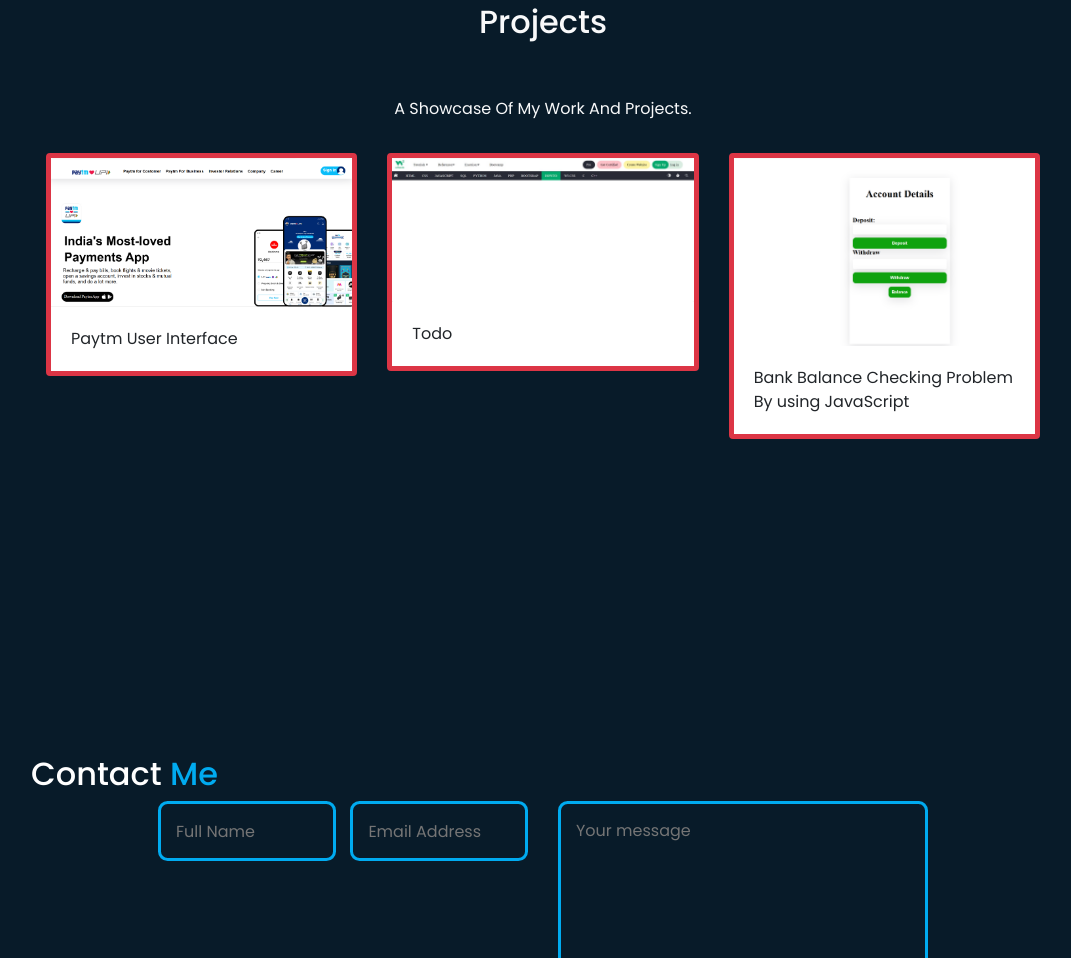
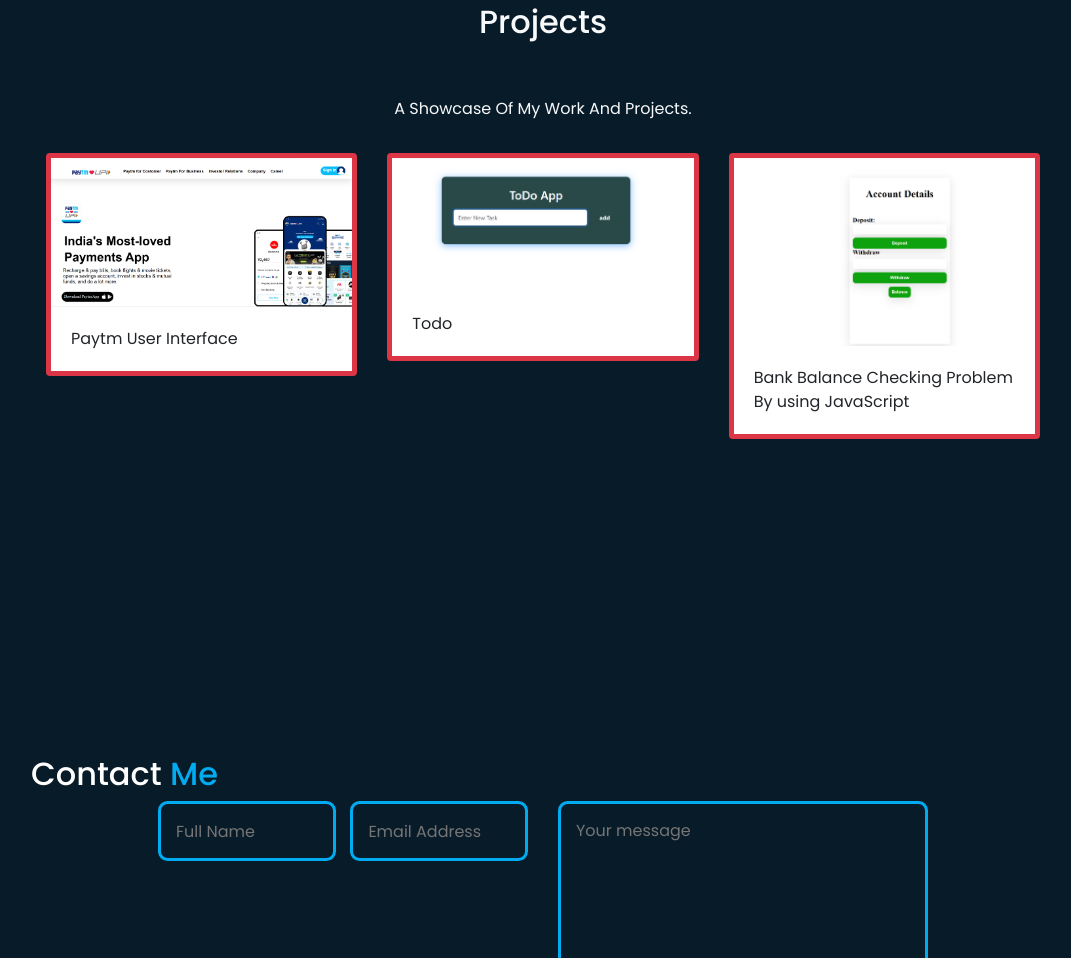
Before and after one commit to shaheedk/shaheedk-portfolio, a plain HTML site: page index.html in a window 1280 px wide. Shown: the part 2549-3507 px from the top of the page, without its empty margins (97-1168 px from the left). Drawn offline with nearby package versions, Linux system fonts and the light colour scheme; a script that the page names is missing.

Commit message:
index.html

```diff
--- a/index.html
+++ b/index.html
@@ -147,7 +147,7 @@
                 <div class="col-md-4">
                     <div class="card border-5 border-danger" id="project2" data-aos="fade-up" data-aos-duration="1000">
                     <a href="https://shaheedk.github.io/To-Do-app/">
-   <img src="w3nav.jpg" class="card-img-top" alt="Project 2"  >
+   <img src="to-do.png" class="card-img-top" alt="Project 2"  >
 </a>
 
                         <div class="card-body">
```
